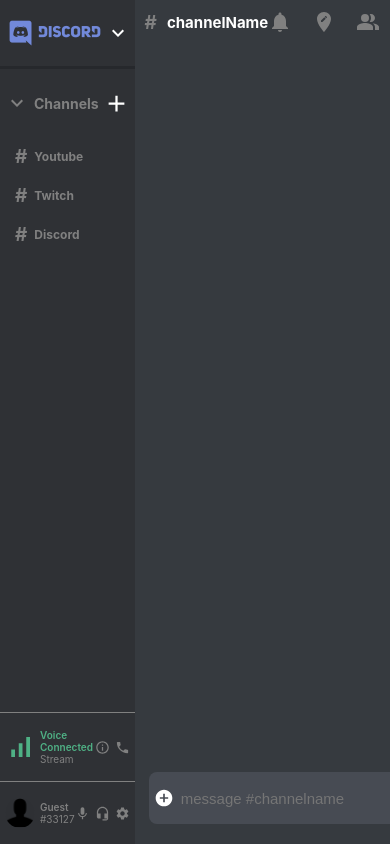
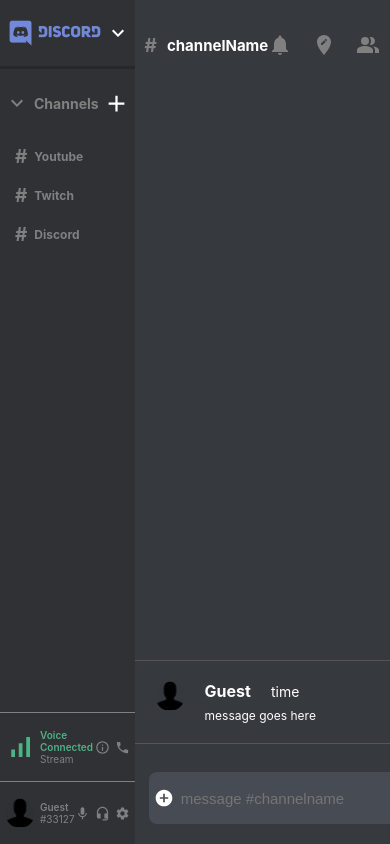
Before and after one commit to Inferno-Ripper/discord-clone, a React (Create React App) app in the folder frontend/: page / in a window 390 px wide. Both pictures are taken after a click on the button "Sign In As Guest". Shown: the top 844 px of the page. Built offline with nearby package versions, Linux system fonts and the light colour scheme; the HTML template or start-up script is replaced by a standard one.

Commit message:
messages & message components built

```diff
--- a/frontend/src/App.js
+++ b/frontend/src/App.js
@@ -17,13 +17,13 @@
 		<>
 			<div className='App'>
 				{/* IF user data is not there display the Login Page ELSE display the Home Page */}
-				{user ? (
+				{!user ? (
+					<Login />
+				) : (
 					<>
 						<Sidebar />
 						<Chat />
 					</>
-				) : (
-					<Login />
 				)}
 			</div>
 		</>
--- a/frontend/src/components/Chat.js
+++ b/frontend/src/components/Chat.js
@@ -7,6 +7,7 @@
 import CardGiftcardIcon from '@mui/icons-material/CardGiftcard';
 import GifIcon from '@mui/icons-material/Gif';
 import EmojiEmotionsIcon from '@mui/icons-material/EmojiEmotions';
+import Messages from './Messages';
 
 const Chat = () => {
 	return (
@@ -26,6 +27,8 @@
 					<EmojiEmotionsIcon />
 				</form>
 			</div>
+
+			<Messages />
 		</div>
 	);
 };
--- /dev/null
+++ b/frontend/src/components/Message.js
@@ -0,0 +1,23 @@
+import React from 'react';
+import '../styles/Message.css';
+import { useSelector } from 'react-redux';
+import { selectUser } from '../features/userSlice';
+
+const Message = () => {
+	const user = useSelector(selectUser);
+
+	return (
+		<div className='message'>
+			<img className='message__image' src={user.photo} alt='' />
+			<div className='message__nameTime'>
+				<h4 className='message__userName'>{user.userName}</h4>
+
+				<p className='message__time'>time</p>
+			</div>
+
+			<p className='message__message'>message goes here</p>
+		</div>
+	);
+};
+
+export default Message;
--- /dev/null
+++ b/frontend/src/components/Messages.js
@@ -0,0 +1,13 @@
+import React from 'react';
+import '../styles/Messages.css';
+import Message from './Message';
+
+const Messages = () => {
+	return (
+		<div className='messages'>
+			<Message />
+		</div>
+	);
+};
+
+export default Messages;
--- a/frontend/src/features/userSlice.js
+++ b/frontend/src/features/userSlice.js
@@ -7,6 +7,7 @@
 const generateRandomNumbers = () => {
 	let randomNumbers = [];
 
+	// generates 5 random numbers
 	for (let i = 0; i < 5; i++) {
 		randomNumbers.push(Math.floor(Math.random() * 9));
 	}
--- a/frontend/src/styles/ChatHeader.css
+++ b/frontend/src/styles/ChatHeader.css
@@ -3,6 +3,11 @@
 	align-items: center;
 	justify-content: space-between;
 	padding: 10px;
+	height: 70px;
+	margin-bottom: 25px;
+	position: relative;
+	z-index: 10000;
+	background-color: #363a3f;
 }
 
 /* chatHeader left */
--- /dev/null
+++ b/frontend/src/styles/Message.css
@@ -0,0 +1,51 @@
+.message {
+	padding: 20px;
+	border-top: 1px solid rgb(85, 85, 85);
+	border-bottom: 1px solid rgb(85, 85, 85);
+	display: grid;
+	grid-template-columns: 50px 80%;
+	grid-template-areas:
+		'image nameTime'
+		' image message';
+}
+
+.message__image {
+	border-radius: 50%;
+	width: 30px;
+	height: 30px;
+	object-fit: contain;
+	cursor: pointer;
+	grid-area: image;
+}
+
+.message__nameTime {
+	display: flex;
+	align-items: center;
+	gap: 20px;
+	grid-area: nameTime;
+}
+.message__time {
+	font-size: 14px;
+}
+
+.message__message {
+	grid-area: message;
+	margin-top: 7px;
+	width: 100%;
+	font-size: 12px;
+}
+
+@media (min-width: 1024px) {
+	.message {
+		grid-template-columns: 70px 95%;
+	}
+
+	.message__image {
+		width: 50px;
+		height: 50px;
+	}
+
+	.message__message {
+		font-size: 16px;
+	}
+}
--- /dev/null
+++ b/frontend/src/styles/Messages.css
@@ -0,0 +1,27 @@
+.messages {
+	position: absolute;
+	width: 100%;
+	height: 100vh;
+	bottom: 100px;
+	overflow: scroll;
+	/* overflow-x: hidden; */
+	display: flex;
+	flex-direction: column-reverse;
+}
+
+/* Hide scrollbar for Chrome, Safari and Opera */
+.messages::-webkit-scrollbar {
+	display: none;
+}
+
+/* Hide scrollbar for IE, Edge and Firefox */
+.messages {
+	-ms-overflow-style: none; /* IE and Edge */
+	scrollbar-width: none; /* Firefox */
+}
+
+@media (min-width: 768px) {
+	.messages {
+		bottom: 125px;
+	}
+}
```
